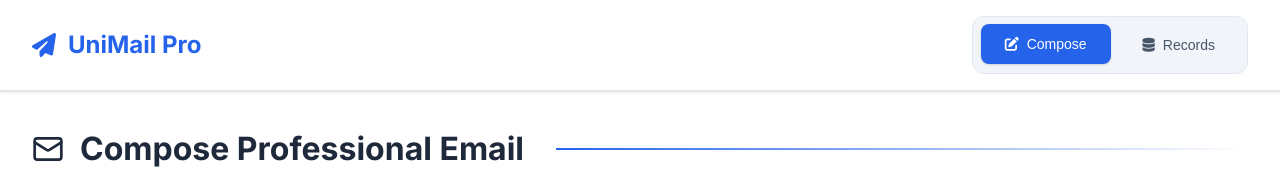
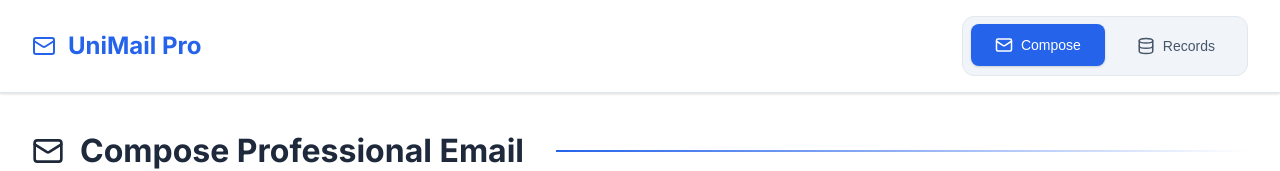
Before and after one commit to Hrishikesh-Gavai/UniMail-Pro, a React (Create React App) app: page / in a window 1280 px wide. Shown: the top 171 px of the page. Built offline with nearby package versions, Linux system fonts and the light colour scheme; no server answers.

Commit message:
Update Header.js

```diff
--- a/src/components/Header.js
+++ b/src/components/Header.js
@@ -1,27 +1,45 @@
 import React from 'react';
+import { Mail, Database } from 'lucide-react';
 
 const Header = ({ currentPage, setCurrentPage }) => {
+  const scrollToTop = () => {
+    window.scrollTo({ top: 0, behavior: 'smooth' });
+  };
+
+  const handleLogoClick = () => {
+    setCurrentPage('compose');
+    scrollToTop();
+  };
+
   return (
     <header className="header">
       <div className="header-content">
-        <div className="logo">
-          <i className="fas fa-paper-plane"></i>
+        <a className="logo" onClick={handleLogoClick} style={{ cursor: 'pointer' }}>
+          <Mail size={24} />
           UniMail Pro
-        </div>
+        </a>
 
         <div style={{ display: 'flex', alignItems: 'center', gap: '1rem' }}>
           <div className="nav-tabs">
             <button
               className={`nav-tab ${currentPage === 'compose' ? 'active' : ''}`}
-              onClick={() => setCurrentPage('compose')}
+              onClick={() => {
+                setCurrentPage('compose');
+                scrollToTop();
+              }}
             >
-              <i className="fas fa-edit"></i> Compose
+              <Mail size={18} />
+              Compose
             </button>
             <button
               className={`nav-tab ${currentPage === 'records' ? 'active' : ''}`}
-              onClick={() => setCurrentPage('records')}
+              onClick={() => {
+                setCurrentPage('records');
+                scrollToTop();
+              }}
             >
-              <i className="fas fa-database"></i> Records
+              <Database size={18} />
+              Records
             </button>
           </div>
         </div>
```
